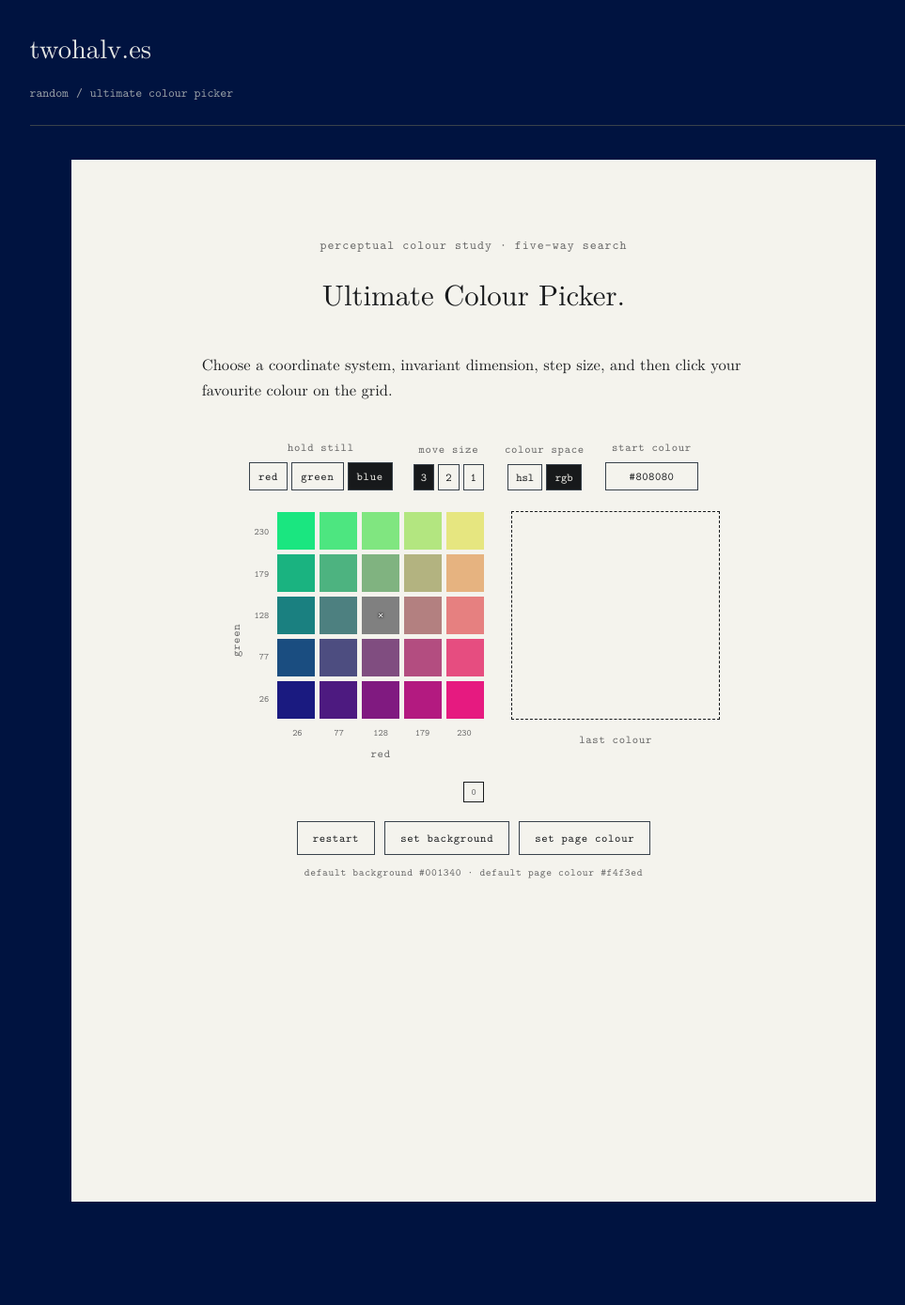
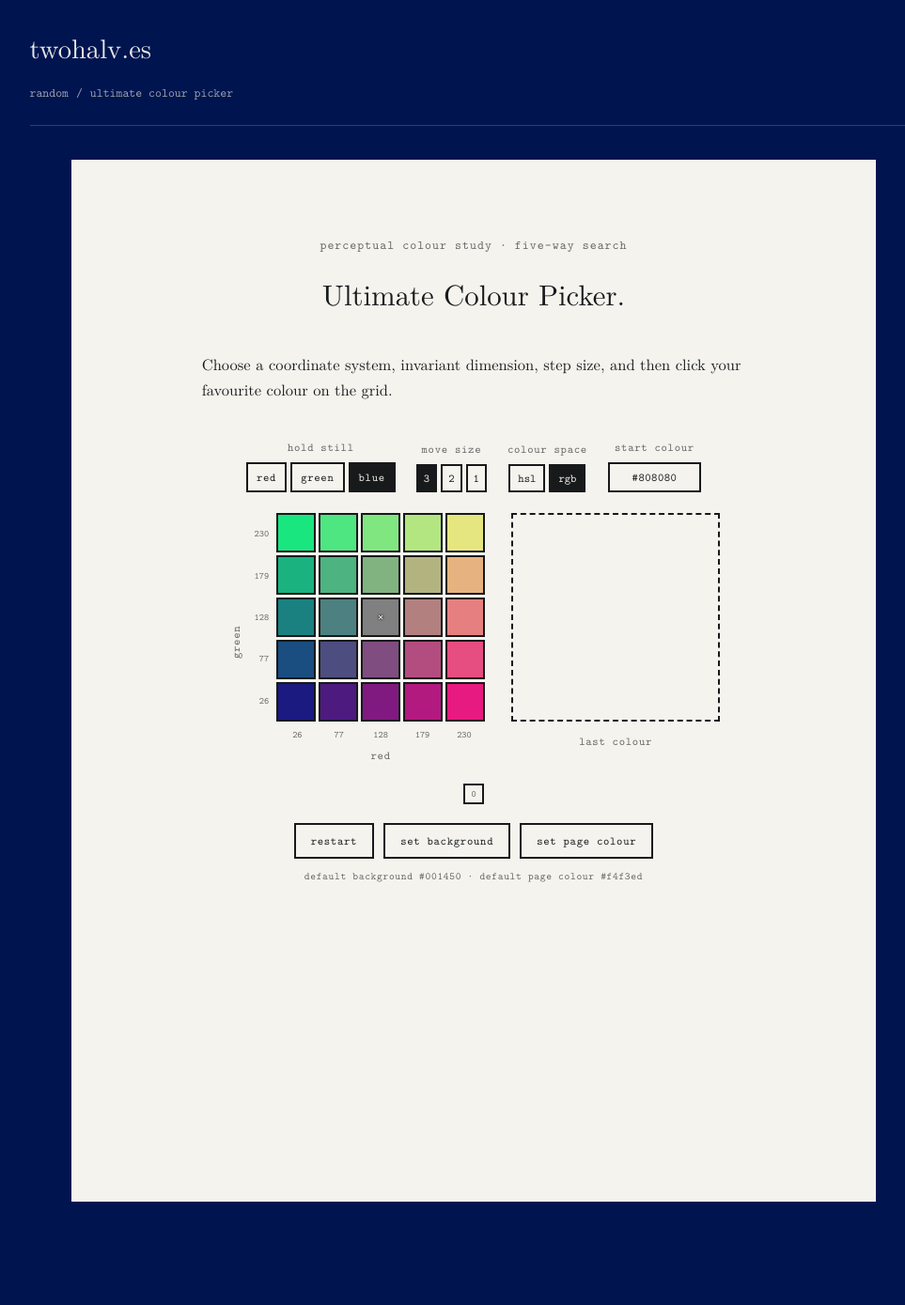
Before and after one commit to chrisjwheeler/website, a Jekyll site: the page built from _pages/colour-cube.md, in a window 1280 px wide. Shown: the whole page at 94% size, without its empty margins (136-1099 px from the left). Built offline with Jekyll 4.4.1, drawn with Linux system fonts in a browser that asks for light colours.

Commit message:
More colour theory.

```diff
--- a/_includes/projects/colour-cube.html
+++ b/_includes/projects/colour-cube.html
@@ -46,7 +46,7 @@
     <button type="button" class="cube-ctl" id="backgroundBtn">Set background</button>
     <button type="button" class="cube-ctl" id="paperBtn">Set page colour</button>
   </div>
-  <p class="cube-defaults">default background #001340 · default page colour #f4f3ed</p>
+  <p class="cube-defaults" id="cubeDefaults"></p>
 
 </div>
 
@@ -631,6 +631,17 @@
   const BG_KEY = 'twohalves-favourite-bg';
   const PAPER_KEY = 'twohalves-favourite-paper';
 
+  function themeDefault(name){
+    return getComputedStyle(document.documentElement).getPropertyValue(name).trim();
+  }
+
+  function fillDefaultsLine(){
+    const el = document.getElementById('cubeDefaults');
+    if (!el) return;
+    el.textContent = 'default background ' + themeDefault('--background-default')
+      + ' · default page colour ' + themeDefault('--paper-default');
+  }
+
   function storedHex(key){
     try {
       const c = localStorage.getItem(key);
--- a/assets/colour-cube.css
+++ b/assets/colour-cube.css
@@ -6,6 +6,7 @@
     --cube-cell: min(42px, 10vw);
     --cube-gap: 3px;
     --cube-grid: calc(5 * var(--cube-cell) + 4 * var(--cube-gap));
+    --cube-box-border: 2.4px;
     margin: 0 auto;
     aspect-ratio: auto;
     min-height: calc(var(--page-width) * 11 / 8.5);
@@ -89,7 +90,7 @@
     letter-spacing: 0.06em;
     text-transform: lowercase;
     background: transparent;
-    border: 1px solid var(--line);
+    border: var(--cube-box-border) solid var(--ink);
     color: var(--ink);
     cursor: pointer;
 }
@@ -140,7 +141,7 @@
 .cube-crumb {
     width: 22px;
     height: 22px;
-    border: 1px solid var(--ink);
+    border: var(--cube-box-border) solid var(--ink);
     cursor: pointer;
     padding: 0;
     background: var(--paper);
@@ -247,7 +248,7 @@
 
 .cube-cell {
     position: relative;
-    border: 1px solid var(--paper);
+    border: var(--cube-box-border) solid var(--ink);
     padding: 0;
     cursor: pointer;
     min-width: 0;
@@ -296,7 +297,7 @@
     flex-direction: row;
     width: var(--cube-grid);
     height: var(--cube-grid);
-    border: 1px solid var(--ink);
+    border: var(--cube-box-border) solid var(--ink);
     padding: 0;
     overflow: hidden;
     color: #fff;
@@ -350,7 +351,7 @@
     text-transform: lowercase;
     color: var(--ink);
     background: transparent;
-    border: 1px solid var(--line);
+    border: var(--cube-box-border) solid var(--ink);
     width: 8.2em;
     padding: 6px 8px;
     text-align: center;
@@ -361,8 +362,7 @@
 }
 
 .cube-hex-input.is-bad {
-    border-color: var(--ink);
-    outline: 1px solid var(--ink);
+    outline: var(--cube-box-border) solid var(--ink);
 }
 
 .cube-ctl:disabled {
--- a/assets/style.css
+++ b/assets/style.css
@@ -23,11 +23,13 @@
 }
 
 :root {
-    --background: #001340;
+    --background-default: #001450;
+    --paper-default: #f4f3ed;
+    --background: var(--background-default);
     --text: #e7e9e6;
     --muted: #9ba2a8;
     --line: #39424b;
-    --paper: #f4f3ed;
+    --paper: var(--paper-default);
     --ink: #17191b;
     --paper-muted: #656565;
     --max-width: 945px;
```
Also changed, not shown: other parts of _includes/projects/colour-cube.html (+1 -0 lines), assets/og-image.png.
